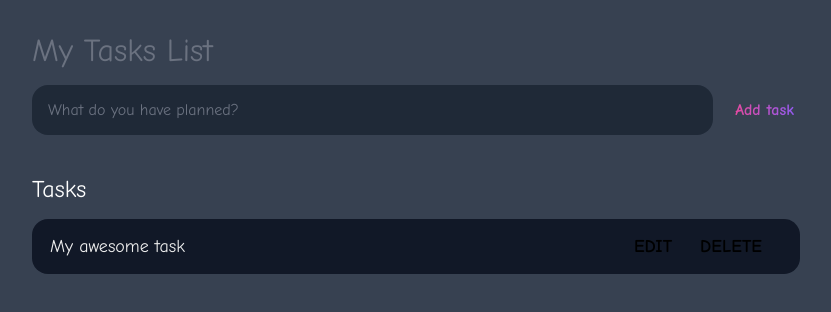
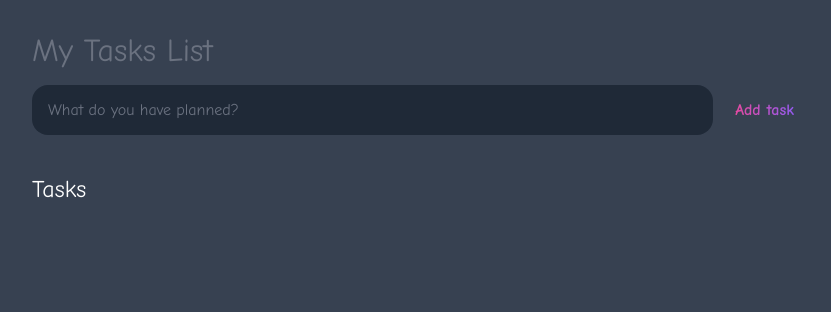
Before and after one commit to VickerTan/To-Do-List, a plain HTML site: page index.html in a window 1280 px wide. Shown: the whole page, without its empty margins (224-1055 px from the left). Drawn offline with Linux system fonts and the light colour scheme.

Commit message:
Ignore sample task list

```diff
--- a/index.html
+++ b/index.html
@@ -31,12 +31,12 @@
 
             <div id="tasks">
 
-                <div class="task">
+                <!-- <div class="task">
                     <div class="content">
                         <input
                             type="text"
                             class="text"
-                            value="My awesome task"
+                            value="my task"
                             readonly
                         />
                     </div>
@@ -44,7 +44,7 @@
                         <button class="edit">Edit</button>
                         <button class="delete">Delete</button>
                     </div>
-                </div>
+                </div> -->
 
             </div>
         </section>
```
